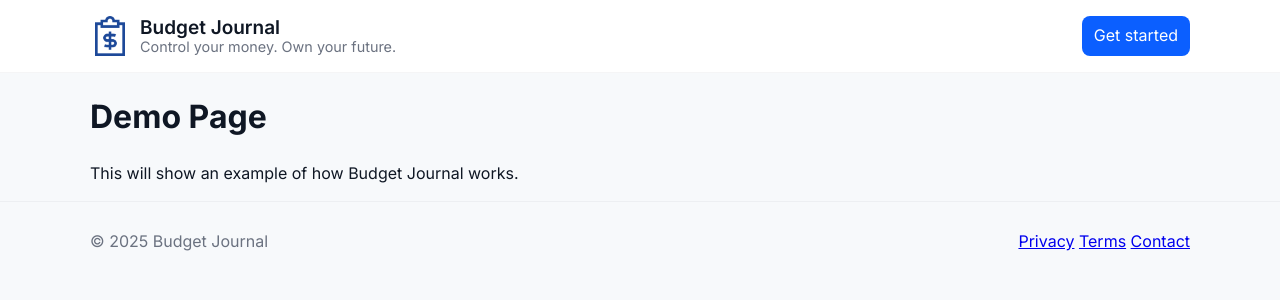
After one commit to Aleksandra-Raykova/budget-journal, a Django app: page /demo/ in a window 1280 px wide. The commit adds this page. Shown: the top 300 px of the page. Run offline with Django 5.2, Linux system fonts and the light colour scheme.

Commit message:
Set up skeleton pages (demo, privacy, terms, contact, login) and linked navigation

```diff
--- a/budget_journal/urls.py
+++ b/budget_journal/urls.py
@@ -20,4 +20,5 @@ from django.urls import path, include
 urlpatterns = [
     path('admin/', admin.site.urls),
     path('', include('core.urls')),
+    path('users/', include('users.urls')),
 ]
--- /dev/null
+++ b/core/templates/demo.html
@@ -0,0 +1,8 @@
+{% extends "base.html" %}
+{% block title %}Demo | Budget Journal{% endblock %}
+{% block content %}
+<div class="container">
+    <h1>Demo Page</h1>
+    <p>This will show an example of how Budget Journal works.</p>
+</div>
+{% endblock %}
--- a/core/templates/homepage.html
+++ b/core/templates/homepage.html
@@ -11,8 +11,8 @@
                     Simple inputs. Smart summaries. Real control.
                 </p>
                 <div class="hero-actions">
-                    <a href="#" class="button primary">Get started</a>
-                    <a href="#" class="button ghost">See demo</a>
+                    <a href="{% url 'register' %}" class="button primary">Get started</a>
+                    <a href="{% url 'demo' %}" class="button ghost">See demo</a>
                 </div>
 
             </div>
@@ -26,7 +26,7 @@
                 <p class="muted">Create your first entry - it takes less than a minute.</p>
             </div>
             <div>
-                <a href="#" class="button primary large">Get started</a>
+                <a href="{% url 'register' %}" class="button primary large">Get started</a>
             </div>
         </div>
     </section>
--- a/core/urls.py
+++ b/core/urls.py
@@ -2,5 +2,9 @@ from django.urls import path
 from core import views
 
 urlpatterns = [
-    path('', views.home, name='home'),  # homepage
+    path('', views.home, name='homepage'),  # homepage
+    path('demo/', views.demo, name='demo'),  # demo journal page
+    path('privacy/', views.privacy, name='privacy'),  # privacy page
+    path('terms/', views.terms, name='terms'),  # terms page
+    path('contact/', views.contact, name='contact'),  # contacts page
 ]
--- a/core/views.py
+++ b/core/views.py
@@ -4,3 +4,15 @@ from django.shortcuts import render
 
 def home(request):
     return render(request, 'homepage.html')
+
+def demo(request):
+    return render(request, 'demo.html')
+
+def privacy(request):
+    return render(request, 'privacy.html')
+
+def terms(request):
+    return render(request, 'terms.html')
+
+def contact(request):
+    return render(request, 'contact.html')
--- a/static/css/style.css
+++ b/static/css/style.css
@@ -50,22 +50,35 @@ body {
 .brand {
     display: flex;
     align-items: center;
-    gap: 12px;
+    gap: 10px;
+    text-decoration: none;
+    color: inherit;
+}
+
+.brand:hover {
+    text-decoration: none;
 }
 
 .logo {
-    width: 44px;
-    height: 44px
+    width: 40px;
+    height: 40px
 }
 
-.brand-text .product {
-    font-weight: 700;
-    display: block;
+.brand-text {
+  display: flex;
+  flex-direction: column;
+  line-height: 1.1;
 }
 
-.brand-text .tagline {
-    font-size: 12px;
-    color: var(--muted);
+.product {
+  font-weight: 600;
+  font-size: 19px;
+  color: #0f1724;
+}
+
+.tagline {
+  font-size: 0.9rem;
+  color: var(--muted);
 }
 
 /* Nav */
--- a/templates/base.html
+++ b/templates/base.html
@@ -4,6 +4,7 @@
 <head>
     <meta charset="utf-8">
     <meta name="viewport" content="width=device-width,initial-scale=1">
+    <link rel="icon" type="image/png" href="{% static 'images/favicon-16x16.png' %}">
     <title>{% block title %}Budget Journal{% endblock %}</title>
 
     <link href="https://fonts.googleapis.com/css2?family=Inter:wght@300;400;600;700&display=swap" rel="stylesheet">
@@ -13,17 +14,14 @@
 <body>
 <header class="header">
     <div class="container header-inner">
-        <div class="brand">
-            <svg class="logo" viewBox="0 0 48 48" aria-hidden="true">
-                <rect x="4" y="8" width="40" height="32" rx="4" fill="#0b5fff"/>
-                <path d="M10 30h28v-4H10z" fill="#fff"/>
-                <path d="M14 22h20v-4H14z" fill="#cfe3ff"/>
-            </svg>
+    <a href="{% url 'homepage' %}" class="brand">
+        <img src="{% static 'images/budget-journal-logo.png' %}" alt="Budget Journal logo" class="logo">
         <div class="brand-text">
             <span class="product">Budget Journal</span>
             <small class="tagline">Control your money. Own your future.</small>
         </div>
-        </div>
+    </a>
+
 
     {% if user.is_authenticated %}
         <nav class="nav">
@@ -31,7 +29,7 @@
         <a href="#" class="nav-link">Dashboard</a>
         <a href="#" class="nav-link">Reports</a>
     {% else %}
-            <a href="#" class="nav-link cta">Get started</a>
+        <a href="{% url 'register' %}" class="nav-link cta">Get started</a>
     {% endif %}
 
     </nav>
@@ -47,9 +45,9 @@
     <div class="container footer-inner">
         <div>© 2025 Budget Journal</div>
         <div class="footer-links">
-            <a href="#">Privacy</a>
-            <a href="#">Terms</a>
-            <a href="#">Contact</a>
+            <a href="{% url 'privacy' %}">Privacy</a>
+            <a href="{% url 'terms' %}">Terms</a>
+            <a href="{% url 'contact' %}">Contact</a>
         </div>
     </div>
 </footer>
--- a/users/urls.py
+++ b/users/urls.py
@@ -0,0 +1,6 @@
+from django.urls import path
+from . import views
+
+urlpatterns = [
+    path('register/', views.register_view, name='register'),
+]
--- a/users/views.py
+++ b/users/views.py
@@ -1,3 +1,4 @@
 from django.shortcuts import render
 
-# Create your views here.
+def register_view(request):
+    return render(request, 'register.html')
```
Also changed, not shown: core/templates/contact.html (added, +8 -0 lines), core/templates/privacy.html (added, +8 -0 lines), core/templates/terms.html (added, +8 -0 lines), users/templates/register.html (added, +8 -0 lines), static/images/budget-journal-logo.png (added), static/images/favicon-16x16.png (added). Lines whose indentation alone changed are shown as unchanged.
